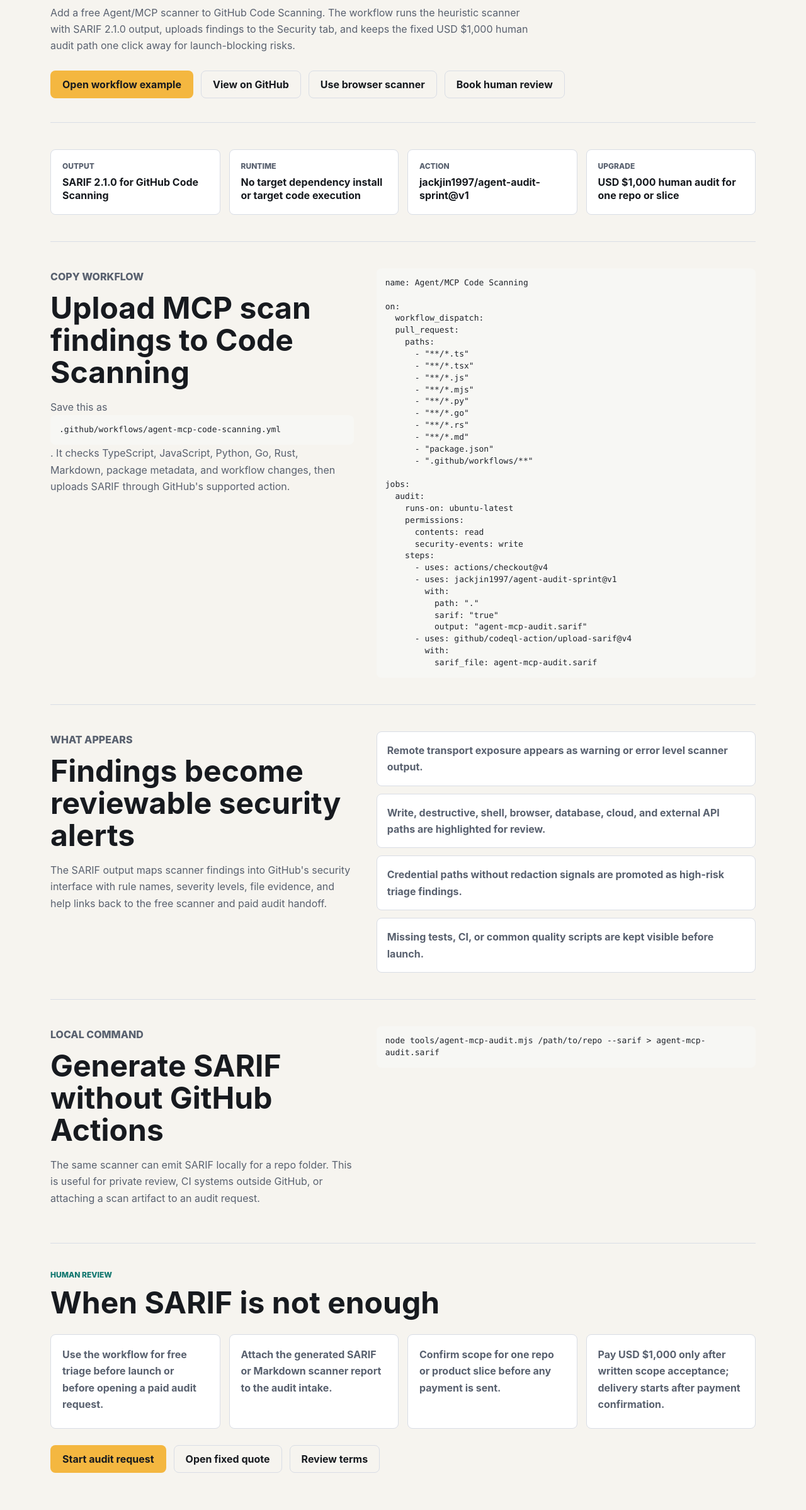
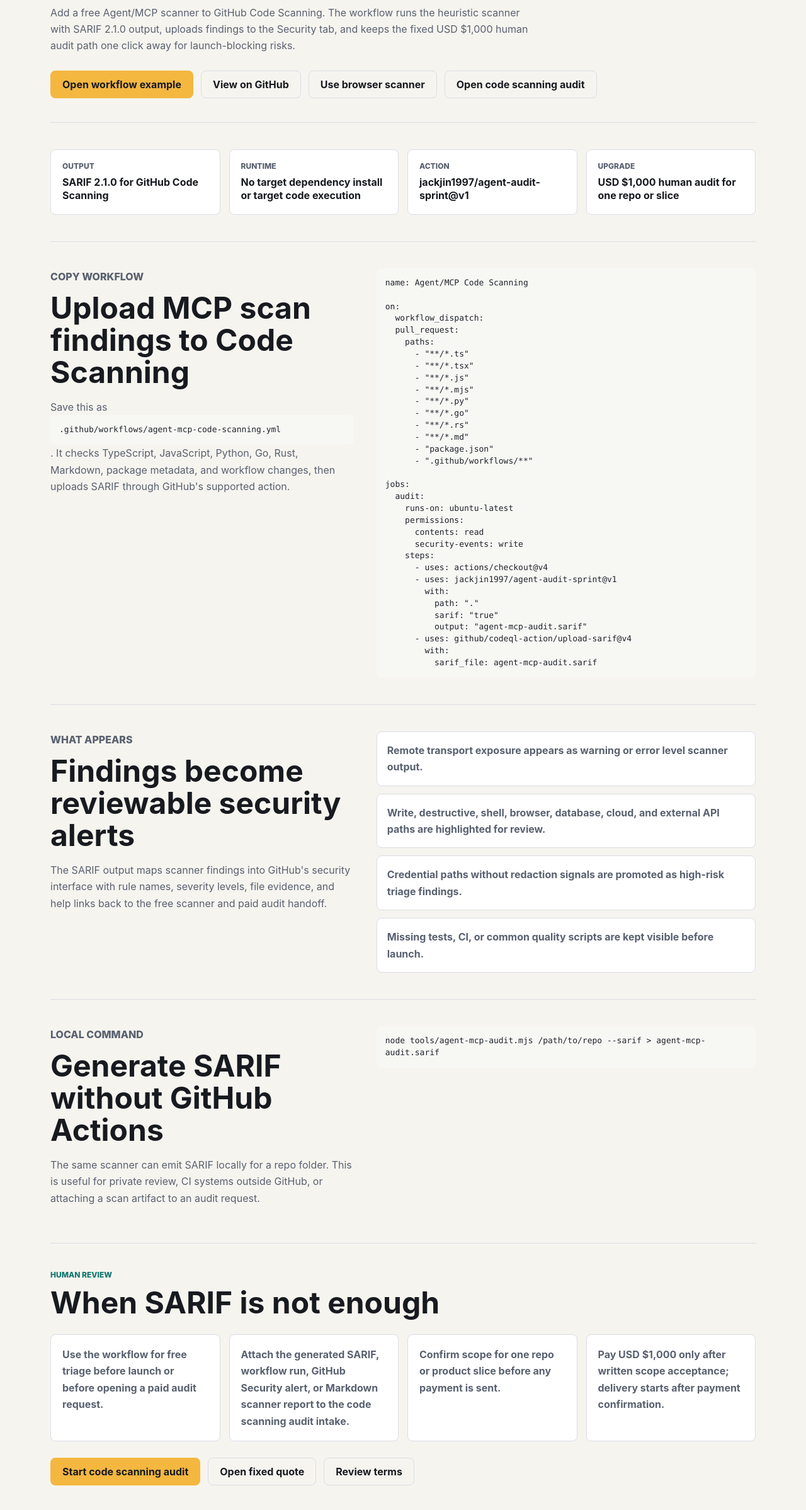
Before and after one commit to jackjin1997/agent-audit-sprint, a website: page mcp-code-scanning-github-action.html in a window 1280 px wide. Shown: the part 323-2720 px from the top of the page at 63% size. Drawn offline with Linux system fonts and the light colour scheme.

Commit message:
Add code scanning audit intake

```diff
--- a/mcp-code-scanning-github-action.html
+++ b/mcp-code-scanning-github-action.html
@@ -58,7 +58,7 @@
           <a class="button primary" href="examples/github-code-scanning.yml">Open workflow example</a>
           <a class="button secondary dark" href="https://github.com/jackjin1997/agent-audit-sprint/blob/main/examples/github-code-scanning.yml">View on GitHub</a>
           <a class="button secondary dark" href="mcp-server-security-scan.html">Use browser scanner</a>
-          <a class="button secondary dark" href="mcp-security-audit-service.html">Book human review</a>
+          <a class="button secondary dark" href="https://github.com/jackjin1997/agent-audit-sprint/issues/new?template=code-scanning-audit.yml">Open code scanning audit</a>
         </div>
       </section>
 
@@ -146,12 +146,12 @@
         <h2>When SARIF is not enough</h2>
         <ol>
           <li>Use the workflow for free triage before launch or before opening a paid audit request.</li>
-          <li>Attach the generated SARIF or Markdown scanner report to the audit intake.</li>
+          <li>Attach the generated SARIF, workflow run, GitHub Security alert, or Markdown scanner report to the code scanning audit intake.</li>
           <li>Confirm scope for one repo or product slice before any payment is sent.</li>
           <li>Pay USD $1,000 only after written scope acceptance; delivery starts after payment confirmation.</li>
         </ol>
         <div class="service-actions">
-          <a class="button primary" href="https://github.com/jackjin1997/agent-audit-sprint/issues/new?template=audit-request.yml">Start audit request</a>
+          <a class="button primary" href="https://github.com/jackjin1997/agent-audit-sprint/issues/new?template=code-scanning-audit.yml">Start code scanning audit</a>
           <a class="button secondary dark" href="quote.html">Open fixed quote</a>
           <a class="button secondary dark" href="terms.html">Review terms</a>
         </div>
```
Also changed, not shown: ledger.md (+1 -0 lines), scripts/check-site.mjs (+8 -0 lines), .github/ISSUE_TEMPLATE/code-scanning-audit.yml (added), README.md.
